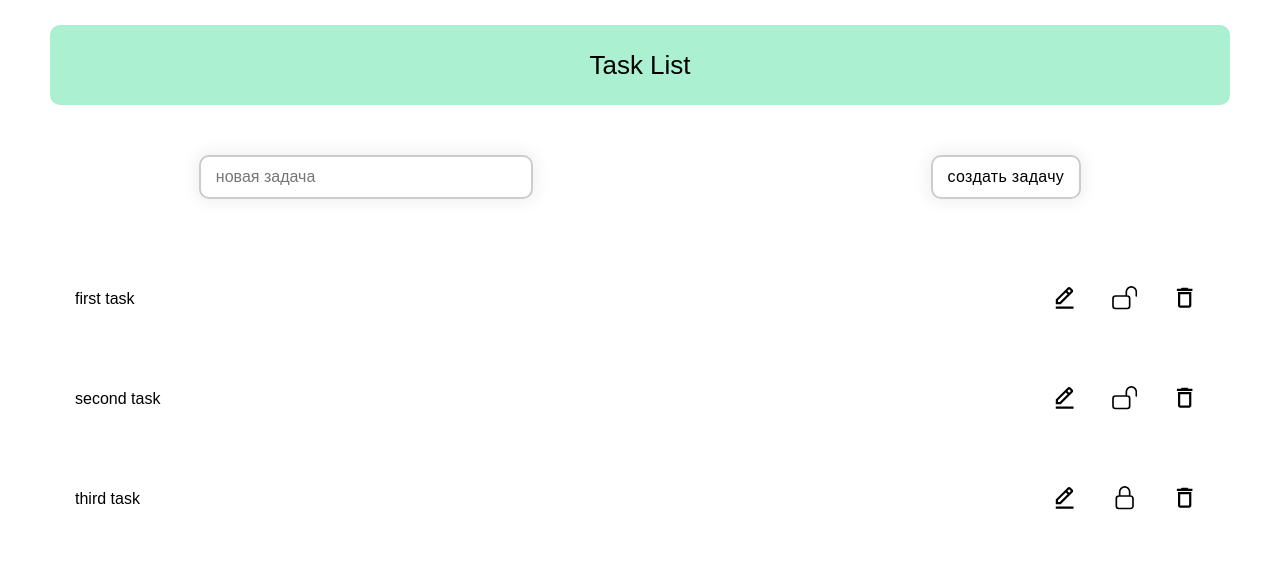
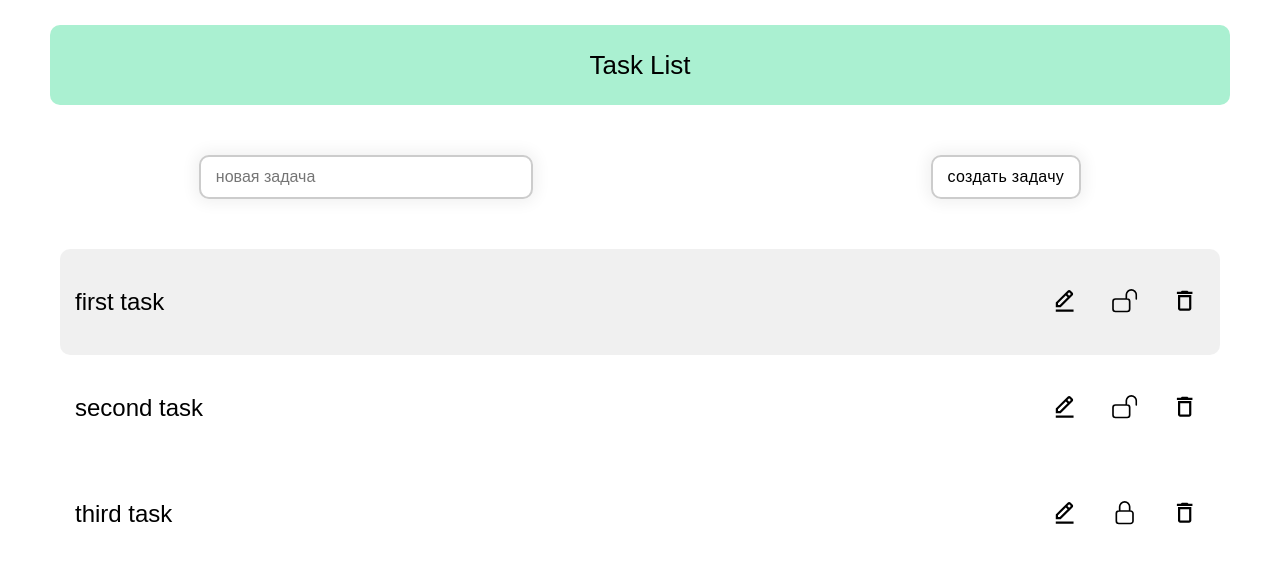
Before and after one commit to webdotG/task_runner__test.github.io, a React (Create React App) app: page / in a window 1280 px wide. In both pictures the pointer is over the item "first task". Shown: the top 564 px of the page. Built offline with nearby package versions, Linux system fonts and the light colour scheme.

Commit message:
style hover add

```diff
--- a/src/components/ToDoList/ToDoList.jsx
+++ b/src/components/ToDoList/ToDoList.jsx
@@ -73,7 +73,7 @@ import { IconNameHiOutlineLockOpen, HiOutlineLockClosed, HiOutlineLockOpen } fro
   return (
     <ul className={style['task-list']}>
     {
-      //при помощи MAP вывожу каждый обьект из массива todo в div
+      //при помощи MAP вывожу каждый обьект из массива todo в li
       //передаю уникальное значенеие key равное id обьекта
       //добавляю проверку если edit то выводить input и button сохранить
       //input value при редактировании добавляю текущее значение и добавляю нынешнее значение title
@@ -92,11 +92,11 @@ import { IconNameHiOutlineLockOpen, HiOutlineLockClosed, HiOutlineLockOpen } fro
             {
               edit === item.id
                 ?
-                <div>
+                <div className={style['edit_task__wrapper']}>
                   <textarea className={style['edit_task__textarea']} value={value} onChange={(e) => setValue(e.target.value)} />
                 </div>
                 :
-                <p className={style['task-list__paragraph']}>{item.title}</p>
+                <p className={style['task-list__title']}>{item.title}</p>
             }
             {
               edit === item.id
--- a/src/components/ToDoList/ToDoList.module.css
+++ b/src/components/ToDoList/ToDoList.module.css
@@ -15,6 +15,18 @@
   display: flex;
   align-items: center;
   justify-content: space-between;
+}
+
+.task-list__item:focus,
+.task-list__item:hover{
+  padding-right:15px;
+  padding-left:15px;
+  background-color: rgba(0,0,0,0.06);
+  border-radius:10px;
+}
+
+.task-list__title{
+  font-size:24px;
 }
 
 .task-list__button--save,
```
